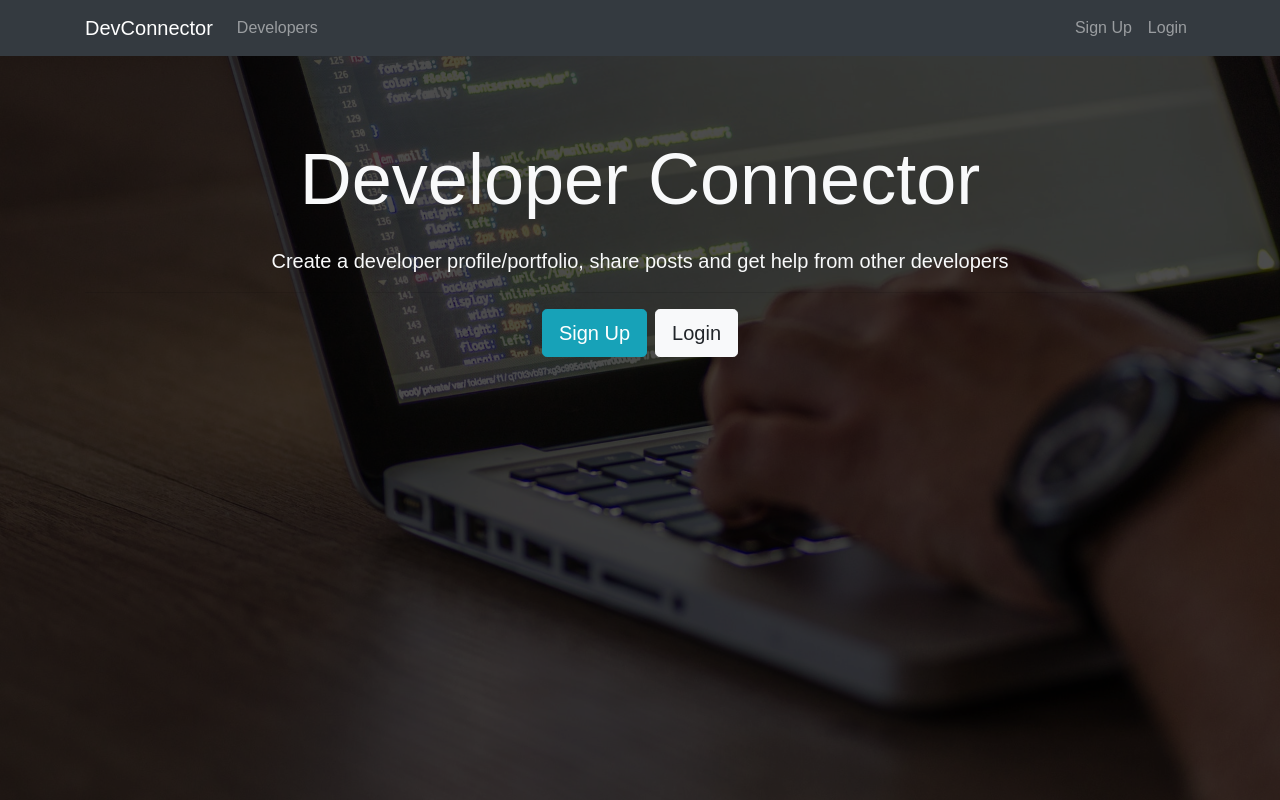
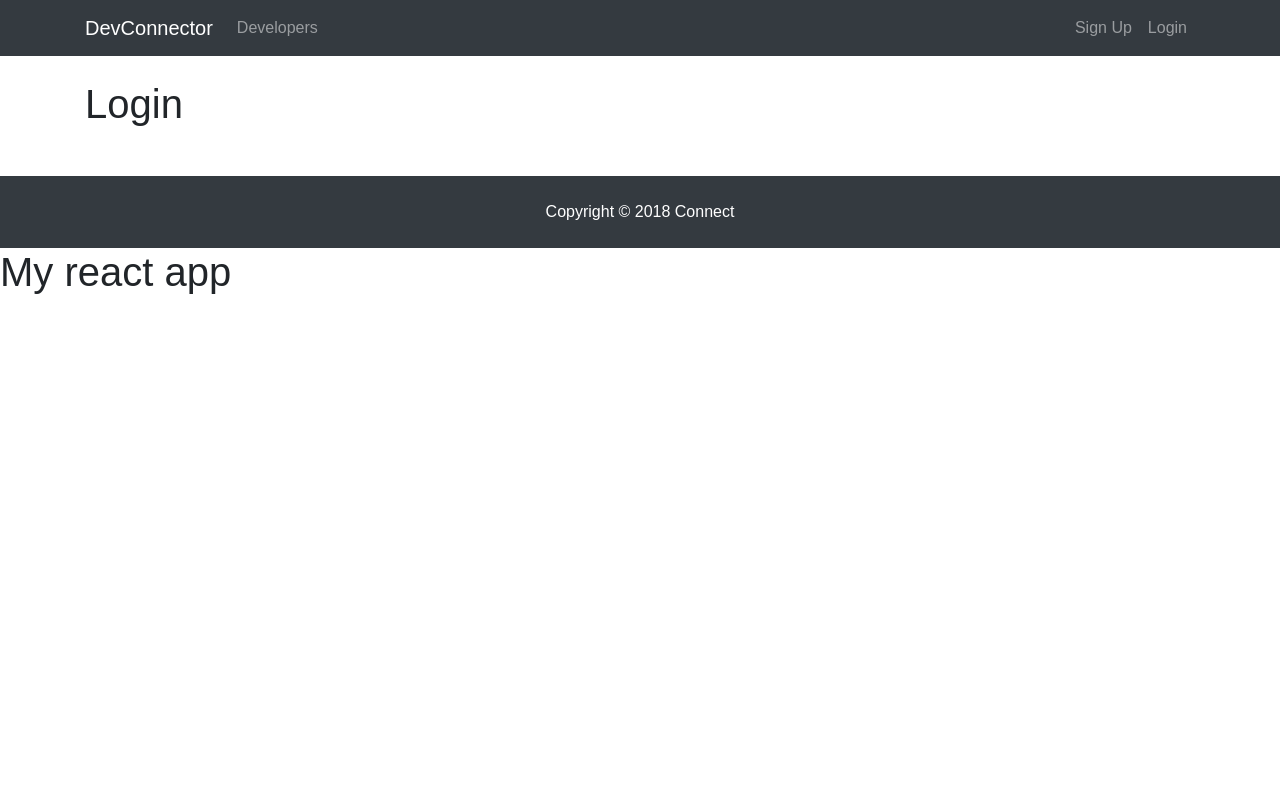
Before and after one commit to ErickDelgado/social-network-web-app, a React (Create React App) app in the folder client/: page /login in a window 1280 px wide. Shown: the top 800 px of the page. Built offline with nearby package versions, Linux system fonts and the light colour scheme.

Commit message:
react-router-dom added, components created for registration and login, implementing authentication and adding state to registration and login
Co-Authored-By: Erick Delgado <erickdelgado@users.noreply.github.com>

```diff
--- a/client/package.json
+++ b/client/package.json
@@ -6,6 +6,7 @@
     "concurrently": "^3.6.1",
     "react": "^16.4.2",
     "react-dom": "^16.4.2",
+    "react-router-dom": "^4.3.1",
     "react-scripts": "1.1.4"
   },
   "scripts": {
--- a/client/src/App.js
+++ b/client/src/App.js
@@ -1,20 +1,30 @@
 import React, { Component } from 'react';
+
+import { BrowserRouter as Router, Route} from 'react-router-dom';
 import Navbar from './components/layout/Navbar';
 import Footer from './components/layout/Footer';
 import Landing from './components/layout/Landing';
-
+import Register from './components/auth/register';
+import Login from './components/auth/login';
 
 import './App.css';
 
 class App extends Component {
   render() {
     return (
+      <Router>
       <div className="App">
       <Navbar/>
-      <Landing/>
+      <Route exact path ="/" component = {Landing} />
+      <div className="container">
+      <Route exact path="/register" component={Register}/>
+      <Route exact path="/login" component={Login}/>
+
+      </div>
       <Footer/>
       <h1>My react app</h1>
       </div>
+      </Router>
     );
   }
 }
--- /dev/null
+++ b/client/src/components/auth/login.js
@@ -0,0 +1,13 @@
+import React, { Component } from 'react';
+
+class Login extends Component {
+  render() {
+    return(
+      <div>
+      <h1>Login</h1>
+      </div>
+    )
+  }
+};
+
+export default Login
--- /dev/null
+++ b/client/src/components/auth/register.js
@@ -0,0 +1,13 @@
+import React, { Component } from 'react';
+
+class Register extends Component {
+  render() {
+    return(
+      <div>
+      <h1>Register</h1>
+      </div>
+    )
+  }
+};
+
+export default Register
--- a/client/src/components/layout/Navbar.js
+++ b/client/src/components/layout/Navbar.js
@@ -1,4 +1,5 @@
 import React, { Component } from 'react';
+import { Link } from 'react-router-dom';
 
 class Navbar extends Component {
   render() {
@@ -6,7 +7,7 @@
       <div>
       <nav className="navbar navbar-expand-sm navbar-dark bg-dark mb-4">
         <div className="container">
-          <a className="navbar-brand" href="landing.html">DevConnector</a>
+          <Link className="navbar-brand" to="/">DevConnector</Link>
           <button className="navbar-toggler" type="button" data-toggle="collapse" data-target="#mobile-nav">
             <span className="navbar-toggler-icon"></span>
           </button>
@@ -21,10 +22,10 @@
 
             <ul className="navbar-nav ml-auto">
               <li className="nav-item">
-                <a className="nav-link" href="register.html">Sign Up</a>
+                <Link className="nav-link" to="/register">Sign Up</Link>
               </li>
               <li className="nav-item">
-                <a className="nav-link" href="login.html">Login</a>
+                <Link className="nav-link" to="/login">Login</Link>
               </li>
             </ul>
           </div>
```
